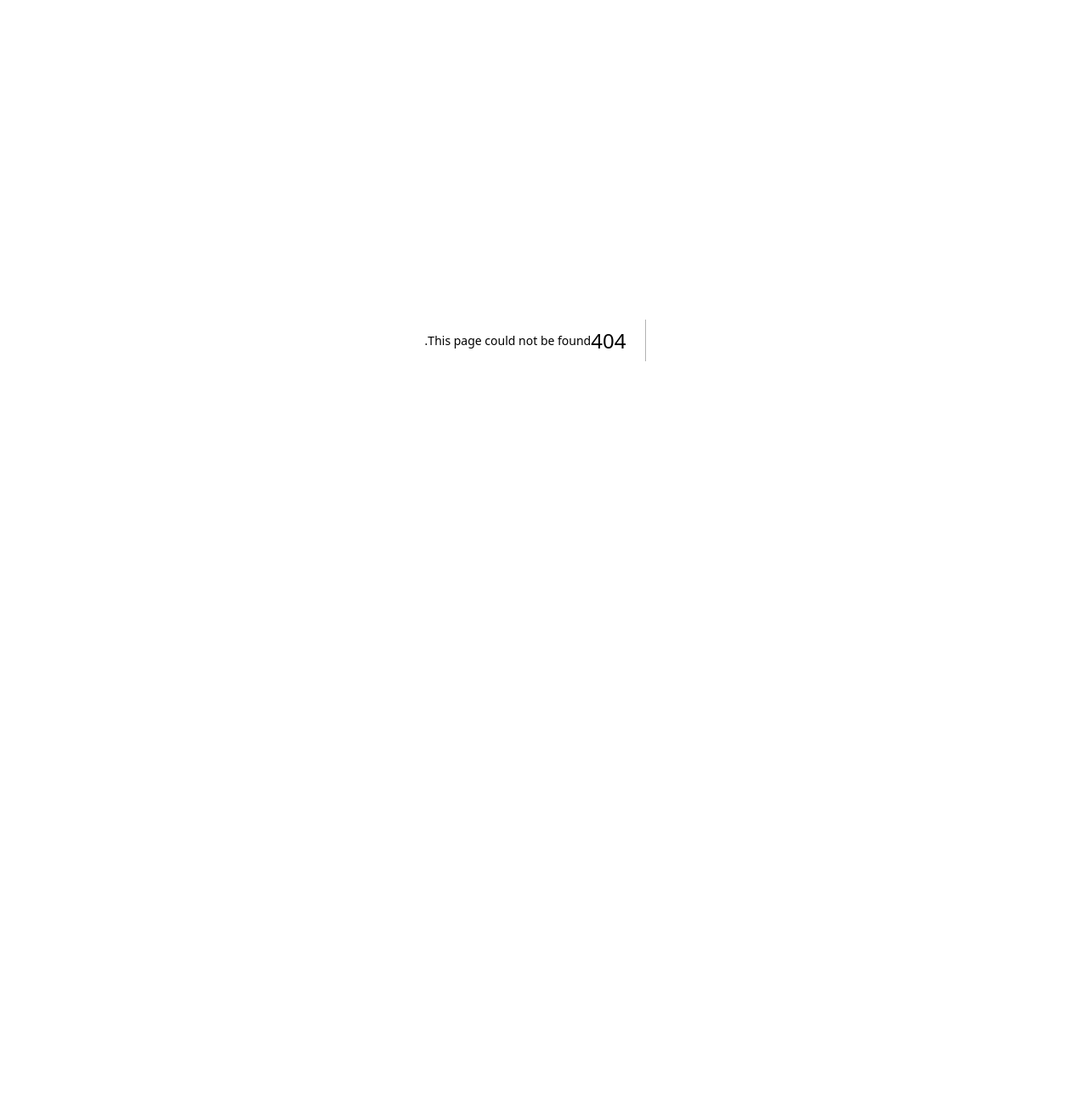
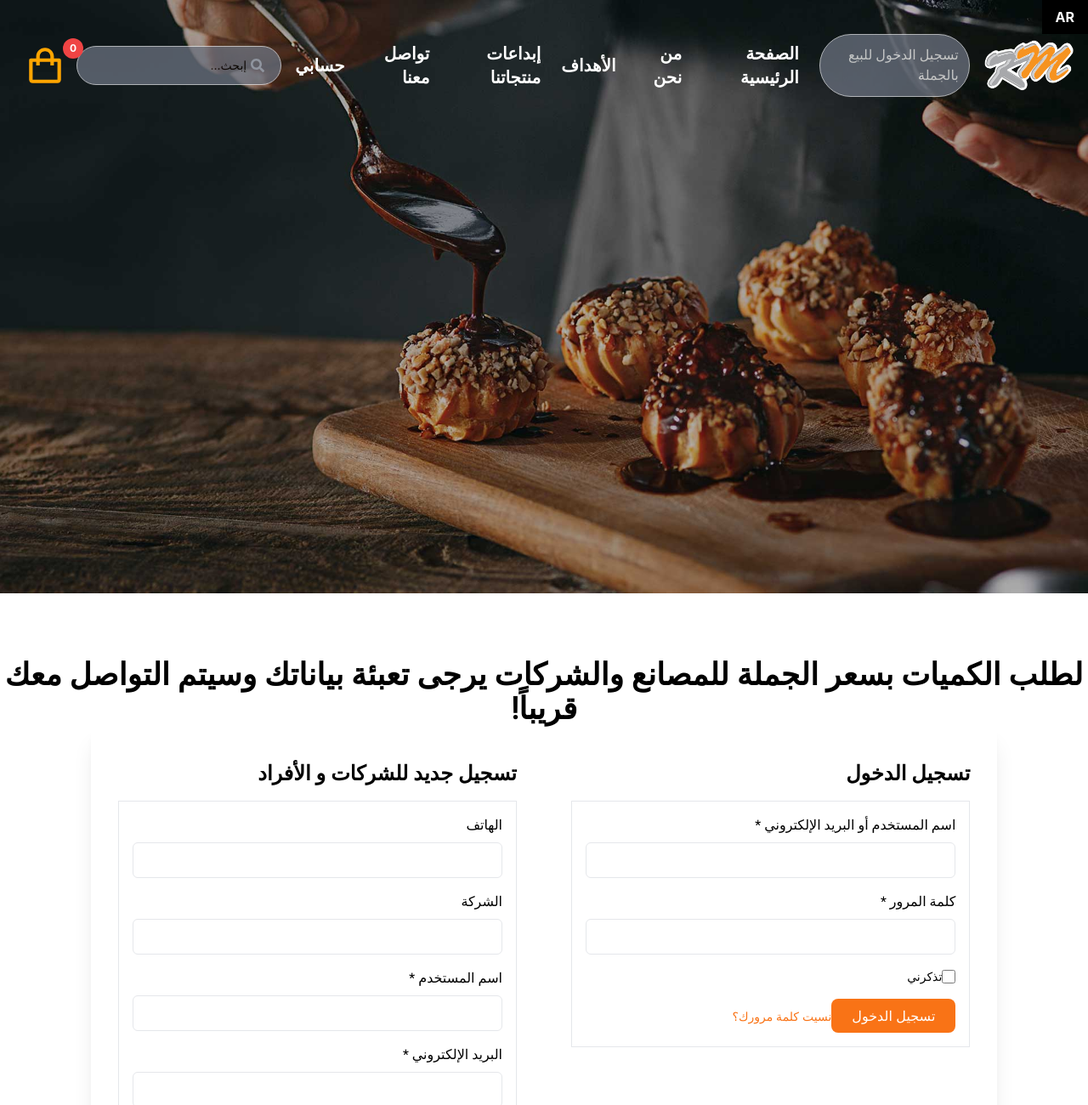
Before and after one commit to ninaismail/mykmalmajdalnextjs, a Next.js app: page /login-or-register in a window 1280 px wide. Before the commit this address had no page. Shown: the top 1300 px of the page at 85% size. Before the commit the page ends 800 px from the top, so only its background shows below. Built offline with nearby package versions, Linux system fonts and the light colour scheme.

Commit message:
some chnages in auth

```diff
--- a/components/authentication/login-form.js
+++ b/components/authentication/login-form.js
@@ -17,7 +17,7 @@ function Login() {
                     className="w-full px-4 py-2 mt-2 border rounded-md focus:outline-none
                     focus:ring-1 focus:ring-orange-700"/>
             </div>
-            <div className="flex items-center mb-4">
+            <div className="flex items-center mt-4">
                 <input id="default-checkbox" type="checkbox" value="" className="w-4 h-4 text-white bg-orange-500 border-gray-300
                 focus:ring-orange-700 focus:ring-2"/>
                 <label for="default-checkbox" className="ml-2 text-sm font-medium">تذكرني</label>
--- a/components/authentication/registration-form.js
+++ b/components/authentication/registration-form.js
@@ -35,9 +35,9 @@
                         className="w-full px-4 py-2 mt-2 border rounded-md focus:outline-none
                         focus:ring-1 focus:ring-orange-700"/>
                 </div>
-                <p className="font-Roboto">Your personal data will be used to support your experience throughout this website, to manage access to your account, and for other purposes described in our
+                <p className="font-Roboto mt-4">Your personal data will be used to support your experience throughout this website, to manage access to your account, and for other purposes described in our
                 <span className="text-sm text-orange-500 hover:underline">سياسة الخصوصية.</span></p>
-                    <button className="px-6 py-2 mt-4 text-white bg-orange-500 rounded-lg hover:bg-orange-700">تسجيل جديد للشركات و الأفراد</button>
+                <button className="px-6 py-2 mt-4 text-white bg-orange-500 rounded-lg hover:bg-orange-700">تسجيل جديد للشركات و الأفراد</button>
             </div>
         </form>
     </div>
--- a/components/layout/main-header.js
+++ b/components/layout/main-header.js
@@ -13,7 +13,7 @@ const MENU_LIST = [
   { text: "الأهداف", href: "#about" },
   { text: "إبداعات منتجاتنا", href: "#product" },
   { text: "تواصل معنا", href: "#contact" },
-  { text: "حسابي", href: "/my-account" },
+  { text: "حسابي", href: "/login" },
 
 ];
 const Navbar = () => {
@@ -30,9 +30,9 @@ const Navbar = () => {
       <Image src="/km-logo.png" width="121" height="61" alt="Food Options Logo" />
     </Link>
    <div className={`font-Roboto ${navActive ? "active" : ""} nav__menu-list `}>
-   <button onClick={'/my-account'}className="font-Roboto block p-3 hover:text-orange-500
+   <Link href={'/my-account'}className="font-Roboto block p-3 hover:text-orange-500
     bg-gray-500 text-white border rounded-full border-black-500
-    focus:ring-black-500 focus:border-black-500 opacity-75">تسجيل الدخول للبيع بالجملة</button>
+    focus:ring-black-500 focus:border-black-500 opacity-75">تسجيل الدخول للبيع بالجملة</Link>
         {MENU_LIST.map((menu, idx) => (
         <div
           onClick={() => {
--- /dev/null
+++ b/pages/login-or-register.js
@@ -0,0 +1,26 @@
+
+import Head from 'next/head'
+import Header from '../components/layout/main-header'
+import Footer from '../components/layout/footer'
+import ProductsHeroSecion from '../components/products/products-hero-section'
+import LangSwitch from '../components/layout/langswitch'
+import AuthForms from '../components/authentication/auth-forms';
+
+
+export default function LoginorRegister() {
+
+    return (
+      <div>
+      <Head>
+        <title>My Account</title>
+        <meta title="description" content="Generated by create next app" />
+        <link rel="icon" href="/favicon.ico" />
+      </Head>
+      <LangSwitch />
+      <Header />
+      <ProductsHeroSecion image="/accountbg.jpg"/>
+      <AuthForms/>
+      <Footer />
+      </div>
+    )
+  }
--- a/pages/my-account.js
+++ b/pages/my-account.js
@@ -1,26 +1 @@
-
-import Head from 'next/head'
-import Header from '../components/layout/main-header'
-import Footer from '../components/layout/footer'
-import ProductsHeroSecion from '../components/products/products-hero-section'
-import LangSwitch from '../components/layout/langswitch'
-import AuthForms from '../components/authentication/auth-forms';
-
-
-export default function MyAccountPage() {
-
-    return (
-      <div>
-      <Head>
-        <title>My Account</title>
-        <meta title="description" content="Generated by create next app" />
-        <link rel="icon" href="/favicon.ico" />
-      </Head>
-      <LangSwitch />
-      <Header />
-      <ProductsHeroSecion image="/accountbg.jpg"/>
-      <AuthForms/>
-      <Footer />
-      </div>
-    )
-  }
+// pages/profile.js
```
